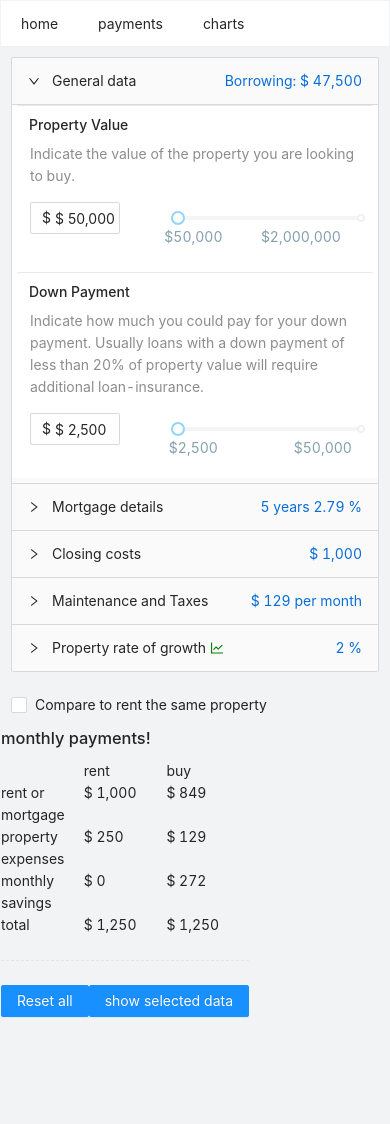
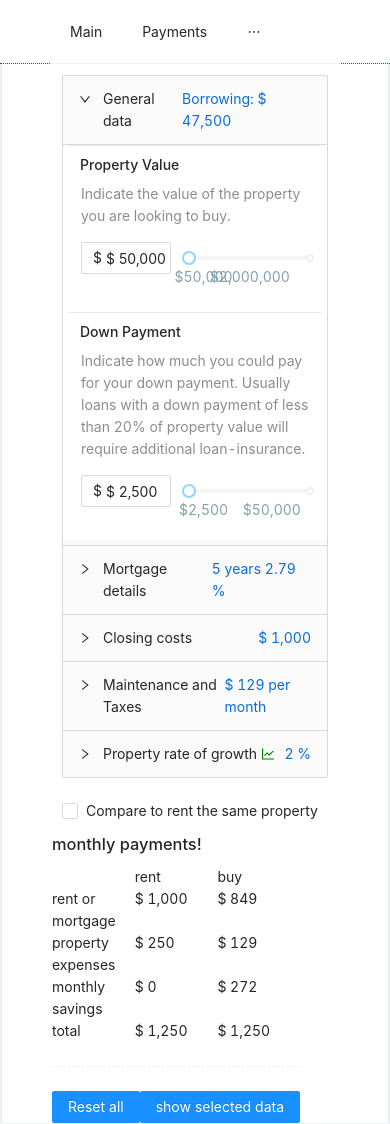
Before and after one commit to rudenko-pavel/calculator, a React app: page / in a window 390 px wide. Before the commit the page ends 1018 px from the top, so only its background shows below. Built offline with nearby package versions, Linux system fonts and the light colour scheme; what react-jsx-highcharts would draw is missing.

Commit message:
TabHeader,  Tab Overview
- TabHeader fixed
- Tab Overview (rightpart.js) show only in mobile mode

```diff
--- a/src/components/App.js
+++ b/src/components/App.js
@@ -1,6 +1,6 @@
 import "./App.scss";
 
-import { BackTop } from "antd";
+import { BackTop, Layout } from "antd";
 import React from "react";
 import { HashRouter, Route } from "react-router-dom";
 
@@ -9,6 +9,9 @@ import Charts from "./Charts/Charts";
 import HeaderMenu from "./HeaderMenu/HeaderMenu";
 import HomePage from "./HomePage/HomePage";
 import Payments from "./Payments/Payments";
+import RightPart from "./RightPart/RightPart";
+
+const { Header, Content } = Layout;
 
 class App extends React.Component {
   render() {
@@ -16,12 +19,17 @@ class App extends React.Component {
     return (
       <div className="App">
         <HashRouter>
-          <div>
-            <HeaderMenu />
-            <Route path="/" exact component={HomePage} />
-            <Route path="/payments" exact component={Payments} />
-            <Route path="/charts" exact component={Charts} />
-          </div>
+          <Layout className="container">
+            <Header className="header">
+              <HeaderMenu />
+            </Header>
+            <Content className="site-layout">
+              <Route path="/" exact component={HomePage} />
+              <Route path="/payments" exact component={Payments} />
+              <Route path="/charts" exact component={Charts} />
+              <Route path="/overview" exact component={RightPart} />
+            </Content>
+          </Layout>
         </HashRouter>
         <BackTop visibilityHeight={100}>
           <div className="ant-btn ant-btn-primary ant-btn-circle">
--- a/src/components/App.scss
+++ b/src/components/App.scss
@@ -18,6 +18,29 @@ html{
                 border: 1px solid $collapse-border;
                 padding: 10px;
             }
+            .ant-layout{
+                position: relative;
+                min-height: 100vh;
+                .header{
+                    position: fixed;
+                    text-align: center;
+                    z-index: 1;
+                    width: 100%;
+                    background-color: $white-color;
+                    left: 0;
+                    top:0;
+                    border-bottom: 1px dotted $red-color;
+                }
+                .site-layout{
+                    padding: 0 50px;
+                    margin-top: 64px;
+                }
+                &.container{
+                    background-color: white !important;
+                    border-left: 1px solid $grey-color;
+                    border-right: 1px solid $grey-color;
+                }
+            }
         }
         .ant-popover{
             max-width: 400px !important;
--- a/src/components/HeaderMenu/HeaderMenu.js
+++ b/src/components/HeaderMenu/HeaderMenu.js
@@ -1,51 +1,42 @@
 import "./HeaderMenu.scss";
 
 import { Menu } from "antd";
-import React from "react";
+import React, { useState } from "react";
 
-class HeaderMenu extends React.Component {
-  constructor(props) {
-    super(props);
-    this.state = {
-      current: 1,
-      headermenu: [
-        { id: 1, name: "home", link: "#/" },
-        { id: 2, name: "payments", link: "#/payments" },
-        { id: 3, name: "charts", link: "#/charts" }
-      ]
-    };
+import configHeaderMenu from "../../configs/configHeaderMenu";
+
+const HeaderMenu = () => {
+  const { headermenu } = configHeaderMenu;
+  const [currItem, setCurrItem] = useState(window.location.hash);
+
+  function handleClick(e) {
+    console.log("click ", e.key);
+    setCurrItem(e.key)
   }
 
-  handleClick = e => {
-    console.log("click ", e);
-    this.setState({
-      current: e.key
-    });
-  };
-
-  renderList() {
-    return this.state.headermenu.map(headermenu => {
+  function renderListFunc() {
+    console.log("render", headermenu)
+    return headermenu.map(item => {
       return (
-        <Menu.Item to={headermenu.link} key={headermenu.id}>
-          <a href={headermenu.link}>{headermenu.name}</a>
+        <Menu.Item to={item.link} key={item.name} className={item.addClass}>
+          <a href={item.link}>{item.name}</a>
         </Menu.Item>
       );
     });
   }
+  const renderList = renderListFunc();
 
-  render() {
   return (
     <div className="HeaderMenu">
       <Menu
-          onClick={this.handleClick}
-          selectedKeys={[this.state.current]}
+        onClick={e => handleClick(e)}
+        selectedKeys={currItem}
         mode="horizontal"
       >
-          {this.renderList()}
+        {renderList}
       </Menu>
     </div>
   );
-  }
-}
+};
 
 export default HeaderMenu;
--- a/src/components/HeaderMenu/HeaderMenu.scss
+++ b/src/components/HeaderMenu/HeaderMenu.scss
@@ -1,4 +1,9 @@
 @import "../../scss/palette";
 .HeaderMenu{
+    .onlyMobile{ display:none}
+    text-transform: capitalize;
+}
 
+@media only screen and (max-device-width:991px) {
+    .onlyMobile{ display:inline-block !important}
 }
--- /dev/null
+++ b/src/configs/configHeaderMenu.js
@@ -0,0 +1,10 @@
+const configHeaderMenu = {
+  headermenu: [
+    { id: 1, name: "main", link: "#/", addClass: "" },
+    { id: 2, name: "payments", link: "#/payments", addClass: "" },
+    { id: 3, name: "charts", link: "#/charts", addClass: "" },
+    { id: 4, name: "overview", link: "#/overview", addClass: "onlyMobile" }
+  ]
+};
+
+export default configHeaderMenu;
```
Lines whose indentation alone changed are shown as unchanged.
